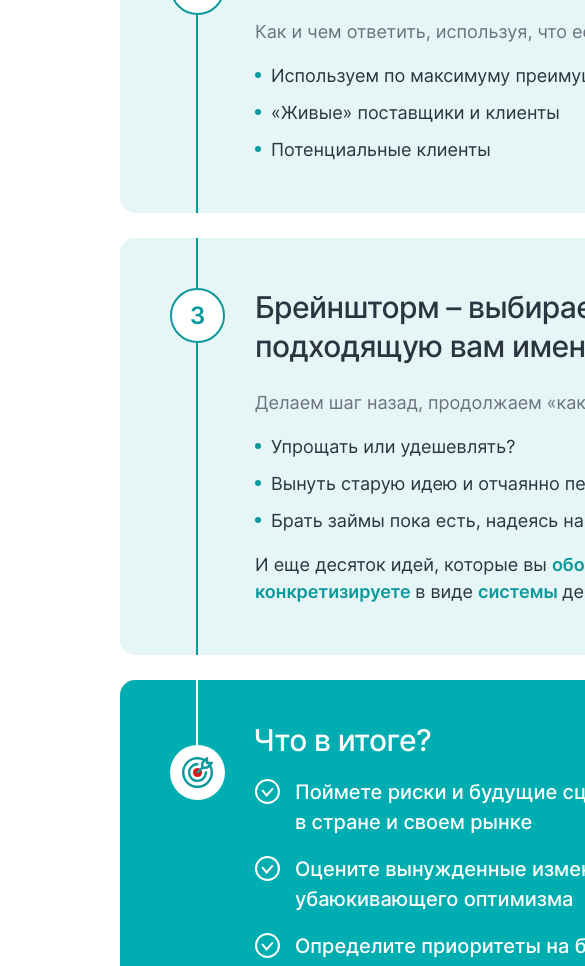
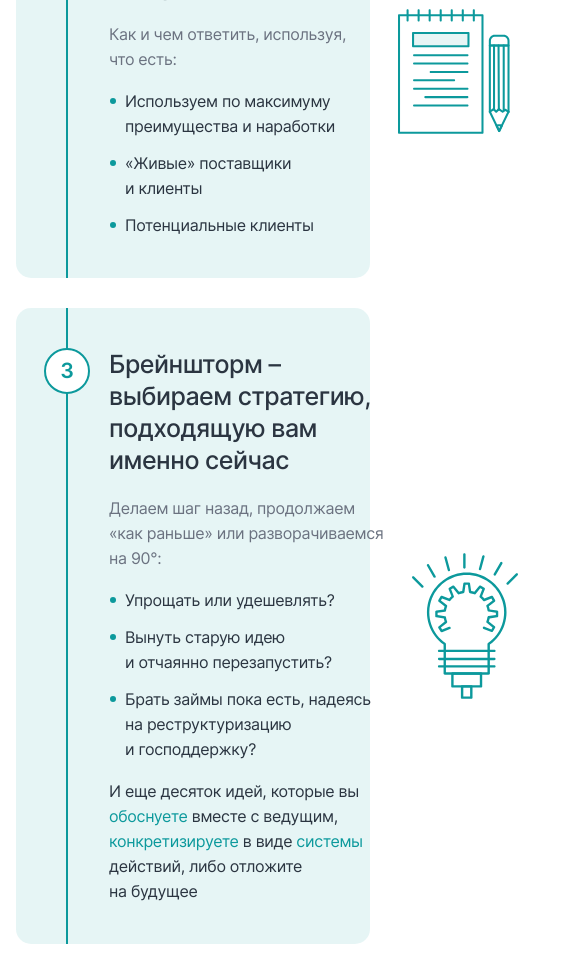
Before and after one commit to Argayash1/cbo-test-task, a React app: page / in a window 390 px wide. Shown: the part 3460-4426 px from the top of the page, 585 px wide, since content can reach past the window. Built offline with nearby package versions, Linux system fonts and the light colour scheme.

Commit message:
feat: сделать адаптив PracticeActivity для планшета

```diff
--- a/src/components/ActivityCard/ActivityCard.module.scss
+++ b/src/components/ActivityCard/ActivityCard.module.scss
@@ -1,7 +1,7 @@
 @import '../../assets/styles/mixins/_main-text-font.scss';
 
 .root {
-	width: 1088px;
+	width: min(100%, 1088px);
 	padding: 46px 50px 50px 135px;
 	box-sizing: border-box;
 	background-color: rgba(12, 153, 156, 0.1);
@@ -20,6 +20,12 @@
 		height: calc(100% - 104px);
 		width: 2px;
 		background-color: #0c999c;
+
+		@media screen and (max-width: 986px) {
+			height: calc(100% - 86px);
+			top: 86px;
+			left: 50px;
+		}
 	}
 
 	&::after {
@@ -36,11 +42,44 @@
 		background-color: #fff;
 		@include main-text-font(24, 600, 1.45, #0c999c);
 		padding-top: 9px;
+
+		@media screen and (max-width: 986px) {
+			width: 46px;
+			height: 46px;
+			padding-top: 10px;
+			top: 40px;
+			left: 28px;
+			font-size: 21px;
+			line-height: 1;
+		}
+	}
+
+	@media screen and (max-width: 986px) {
+		padding: 40px 27px 40.39px 93px;
+	}
+}
+
+.rootTypeSecond {
+	padding-right: 24.5px;
+
+	&::before {
+		top: 0;
+		height: 100%;
 	}
 }
 
 .rootTypeThird {
 	padding-top: 50px;
+
+	&::before {
+		top: 0;
+		height: 100%;
+	}
+
+	@media screen and (max-width: 986px) {
+		padding-top: 40px;
+		padding-right: 25px;
+	}
 }
 
 .rootTypeMiddle::before {
@@ -68,6 +107,16 @@
 		background-position: center;
 		top: 65px;
 		border: none;
+
+		@media screen and (max-width: 986px) {
+			top: 40px;
+			background-size: 24px 24px;
+		}
+	}
+	@media screen and (max-width: 986px) {
+		padding-left: 93px;
+		padding-top: 40px;
+		padding-bottom: 50px;
 	}
 }
 
@@ -78,6 +127,12 @@
 	margin: 0;
 	padding: 0;
 	max-width: 708px;
+
+	@media screen and (max-width: 986px) {
+		font-size: 25px;
+		line-height: 1.28;
+		letter-spacing: -0.5px;
+	}
 }
 
 .titleTypeFourth {
@@ -88,6 +143,13 @@
 	@include main-text-font(18, 400, 1.5, #6b7280);
 	margin: 23px 0 17px;
 	padding: 0;
+
+	@media screen and (max-width: 986px) {
+		margin-top: 20px;
+		font-size: 16px;
+		line-height: 1.56;
+		letter-spacing: -0.32px;
+	}
 }
 
 .ideasList {
@@ -99,6 +161,13 @@
 	display: flex;
 	flex-direction: column;
 	gap: 10px;
+
+	@media screen and (max-width: 986px) {
+		font-size: 16px;
+		line-height: 1.56;
+		letter-spacing: -0.32px;
+		gap: 12px;
+	}
 }
 
 .ideasListItem {
@@ -114,6 +183,11 @@
 		position: absolute;
 		left: -16px;
 		top: 10.5px;
+
+		@media screen and (max-width: 986px) {
+			left: -15px;
+			top: 9px;
+		}
 	}
 }
 
@@ -123,11 +197,21 @@
 	margin: 17px 0 0;
 	padding: 0;
 	max-width: 708px;
+
+	@media screen and (max-width: 986px) {
+		font-size: 16px;
+		line-height: 1.56;
+		letter-spacing: -0.32px;
+	}
 }
 
 .additionSpan {
 	color: #0c999c;
 	font-weight: 600;
+
+	@media screen and (max-width: 986px) {
+		font-weight: 400;
+	}
 }
 
 .summaryList {
@@ -139,6 +223,12 @@
 	list-style: none;
 	max-width: 631.85px;
 	font-size: 0;
+
+	@media screen and (max-width: 986px) {
+		margin-top: 20px;
+		margin-bottom: 30px;
+		margin-left: 38px;
+	}
 }
 
 .summaryListItem {
@@ -146,10 +236,33 @@
 	@include main-text-font(20, 500, 1.5, #fff);
 
 	&::before {
-		content: url('../../assets/images/practice-activiti-list-icon.svg');
+		content: '';
+		width: 24.99px;
+		height: 25px;
+		background-image: url('../../assets/images/practice-activiti-list-icon.svg');
+		background-size: contain;
+		background-repeat: no-repeat;
 		position: absolute;
 		left: -41px;
 		top: 2px;
+
+		@media screen and (max-width: 986px) {
+			width: 22px;
+			height: 22px;
+			left: -37px;
+			top: 4px;
+		}
+	}
+
+	&:last-child::before {
+		@media screen and (max-width: 986px) {
+			top: 7px;
+		}
+	}
+
+	@media screen and (max-width: 986px) {
+		font-size: 18px;
+		max-width: 392px;
 	}
 }
 
@@ -161,6 +274,13 @@
 	margin-top: 65px;
 	width: 168px;
 	height: 144px;
+
+	@media screen and (max-width: 986px) {
+		width: 146px;
+		height: 125px;
+		margin-top: auto;
+		margin-bottom: auto;
+	}
 }
 
 .iconTypeSecond {
@@ -168,6 +288,14 @@
 	margin-left: 20px;
 	width: 122.75px;
 	height: 137px;
+
+	@media screen and (max-width: 986px) {
+		width: 112.5px;
+		height: 125px;
+		margin-top: auto;
+		margin-bottom: auto;
+		margin-left: 0;
+	}
 }
 
 .iconTypeThird {
@@ -175,4 +303,11 @@
 	margin-left: 14px;
 	width: 139px;
 	height: 191px;
+
+	@media screen and (max-width: 986px) {
+		width: 107px;
+		height: 146px;
+		margin-top: auto;
+		margin-bottom: auto;
+	}
 }
--- a/src/components/ActivityCard/index.tsx
+++ b/src/components/ActivityCard/index.tsx
@@ -2,6 +2,7 @@ import React from 'react'
 import { CTA } from '../../components'
 import styles from './ActivityCard.module.scss'
 import { clsx } from 'clsx'
+import useResize from '../../hooks/useResize'
 
 interface ActivityCardProps {
 	title: string
@@ -20,6 +21,8 @@ export const ActivityCard = ({
 	summaryList,
 	icon,
 }: ActivityCardProps) => {
+	const screenWidth = useResize()
+
 	const ideasListItems = ideasList?.map((idea, index) => (
 		<li key={index} className={styles.ideasListItem}>
 			{idea}
@@ -46,12 +49,24 @@ export const ActivityCard = ({
 	const isThirdCard = title.startsWith('Брейншторм')
 	const isSecondCard = title.startsWith('Что')
 
+	const subtitleWithNonBreakingSpace = subtitle
+		?.split(' ')
+		.map((word) => (word.startsWith('*') ? word + '\u00A0' : word + ' '))
+		.join('')
+
+	const subtitleTextContent =
+		isThirdCard && screenWidth <= 986 ? subtitleWithNonBreakingSpace : subtitle
+
+	function replaceStar(text: string): string {
+		return text.replace(/\*/g, '')
+	}
+
 	return (
 		<article
 			className={clsx(styles.root, {
+				[styles.rootTypeSecond]: isSecondCard,
 				[styles.rootTypeThird]: isThirdCard,
 				[styles.rootTypeFourth]: !subtitle,
-				[styles.rootTypeMiddle]: isSecondCard || isThirdCard,
 			})}
 		>
 			<h3
@@ -61,7 +76,11 @@ export const ActivityCard = ({
 			>
 				{title}
 			</h3>
-			{subtitle && <p className={styles.subtitle}>{subtitle}</p>}
+			{subtitle && (
+				<p className={styles.subtitle}>
+					{subtitleTextContent && replaceStar(subtitleTextContent)}
+				</p>
+			)}
 			{ideasList && <ul className={styles.ideasList}>{ideasListItems}</ul>}
 			{addition && <p className={styles.addition}>{additionContent}</p>}
 			{summaryList && (
--- a/src/components/CTA/CTA.module.scss
+++ b/src/components/CTA/CTA.module.scss
@@ -13,7 +13,7 @@
 	height: 56px;
 
 	@media screen and (max-width: 986px) {
-		&:not(.rootTypeLead, .rootTypeCentered) {
+		&:not(.rootTypeLead, .rootTypeCentered, .rootTypePracticeactivity) {
 			margin-right: 30px;
 			margin-bottom: 2px;
 			align-self: center;
--- a/src/components/PracticeActivities/PracticeActivities.module.scss
+++ b/src/components/PracticeActivities/PracticeActivities.module.scss
@@ -6,6 +6,25 @@
 
 .container {
 	@include section-flex-container(96, 120, 96);
+
+	@media screen and (max-width: 1360px) {
+		padding-left: 70px;
+		padding-right: 70px;
+	}
+
+	@media screen and (max-width: 1243px) {
+		padding-left: 50px;
+		padding-right: 50px;
+	}
+
+	@media screen and (max-width: 1006px) {
+		padding: 80px 30px 30px 30px;
+		border-radius: 15px;
+	}
+
+	@media screen and (max-width: 560px) {
+		padding: 40px 20px 40px 16px;
+	}
 }
 
 .list {
@@ -15,5 +34,13 @@
 	display: flex;
 	flex-direction: column;
 	gap: 25px;
-	width: max-content;
+	width: min(100%, 1088px);
+
+	@media screen and (max-width: 986px) {
+		gap: 30px;
+	}
 }
+
+.listItem {
+	width: min(100%, 1088px);
+}
--- a/src/components/PracticeActivities/index.tsx
+++ b/src/components/PracticeActivities/index.tsx
@@ -14,7 +14,7 @@ const activityCardIcons = [
 
 export const PracticeActivities = () => {
 	const activitiesListItems = activityCardItems.map((activityCard, index) => (
-		<li key={index}>
+		<li key={index} className={styles.listItem}>
 			<ActivityCard {...activityCard} icon={activityCardIcons[index]} />
 		</li>
 	))
--- a/src/components/SectionSubtitle/SectionSubtitle.module.scss
+++ b/src/components/SectionSubtitle/SectionSubtitle.module.scss
@@ -32,6 +32,11 @@
 	margin: 25px auto 40px;
 	font-weight: 600;
 	padding-right: 4px;
+
+	@media screen and (max-width: 986px) {
+		margin-top: 20px;
+		padding-right: 3px;
+	}
 }
 
 .rootTypeTextAlignLeft {
--- a/src/components/SectionTitle/SectionTitle.module.scss
+++ b/src/components/SectionTitle/SectionTitle.module.scss
@@ -53,6 +53,10 @@
 	margin-inline: auto;
 	text-align: center;
 	padding-right: 11px;
+
+	@media screen and (max-width: 986px) {
+		padding-right: 7px;
+	}
 }
 
 .rootTypeTextAlignLeft {
--- a/src/utils/activityCardItems.ts
+++ b/src/utils/activityCardItems.ts
@@ -3,10 +3,10 @@ export const activityCardItems = [
 		title: 'Разбор полетов: анализируем стартовые данные',
 		subtitle: 'Разбираем позитивный и негативный опыт:',
 		ideasList: [
-			'На что мы смогли среагировать, а к чему оказались не готовы',
-			'На чем теперь зарабатываем, а какие цифры стали хуже',
-			'Какие решения сработали, а какие нет',
-			'Что позволяет усилиться бизнесу, а что — представляет угрозу его\u00A0существованию',
+			'На что мы смогли среагировать, а\u00A0к\u00A0чему оказались не\u00A0готовы',
+			'На чем теперь зарабатываем, а\u00A0какие цифры стали хуже',
+			'Какие решения сработали, а\u00A0какие\u00A0нет',
+			'Что позволяет усилиться бизнесу, а\u00A0что\u00A0— представляет угрозу его\u00A0существованию',
 		],
 	},
 	{
@@ -14,28 +14,28 @@ export const activityCardItems = [
 		subtitle: 'Как и чем ответить, используя, что есть:',
 		ideasList: [
 			'Используем по максимуму преимущества и наработки',
-			'«Живые» поставщики и клиенты',
+			'«Живые» поставщики и\u00A0клиенты',
 			'Потенциальные клиенты',
 		],
 	},
 	{
 		title: 'Брейншторм – выбираем стратегию, подходящую вам именно сейчас',
 		subtitle:
-			'Делаем шаг назад, продолжаем «как раньше» или разворачиваемся на 90°:',
+			'Делаем шаг назад, продолжаем *«как *раньше» *или разворачиваемся на 90°:',
 		ideasList: [
-			'Упрощать или удешевлять?',
-			'Вынуть старую идею и отчаянно перезапустить?',
-			'Брать займы пока есть, надеясь на реструктуризацию и господдержку?',
+			'Упрощать или\u00A0удешевлять?',
+			'Вынуть старую идею и\u00A0отчаянно перезапустить?',
+			'Брать займы пока есть, надеясь на реструктуризацию и\u00A0господдержку?',
 		],
 		addition:
-			'И еще десяток идей, которые вы *обоснуете вместе с ведущим, *конкретизируете в виде *системы действий, либо отложите на будущее',
+			'И еще десяток идей, которые вы *обоснуете вместе с\u00A0ведущим, *конкретизируете в\u00A0виде *системы действий, либо\u00A0отложите на\u00A0будущее',
 	},
 	{
 		title: 'Что в итоге?',
 		summaryList: [
-			'Поймете риски и будущие сценарии развития событий в\u00A0стране и\u00A0своем рынке',
-			'Оцените вынужденные изменения в стратегии без убаюкивающего оптимизма',
-			'Определите приоритеты на ближайшие месяцы: когда риск неудачи меньше, чем риск бездействия',
+			'Поймете риски и\u00A0будущие сценарии развития событий в\u00A0стране и\u00A0своем рынке',
+			'Оцените вынужденные изменения в стратегии без\u00A0убаюкивающего оптимизма',
+			'Определите приоритеты на\u00A0ближайшие месяцы: когда\u00A0риск неудачи меньше, чем риск бездействия',
 		],
 	},
 ]
```
